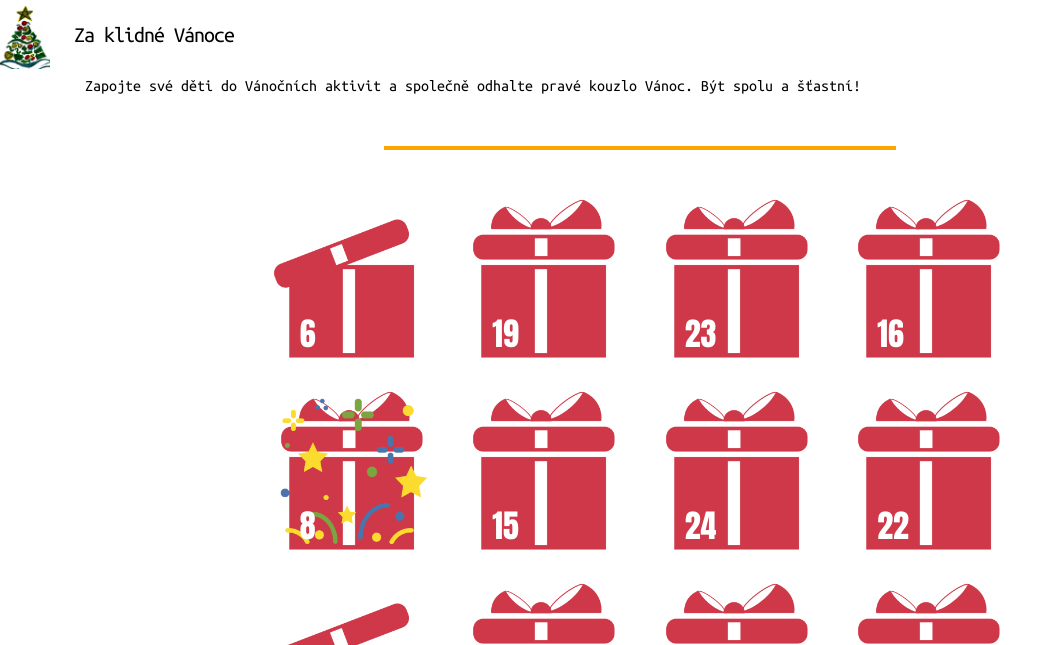
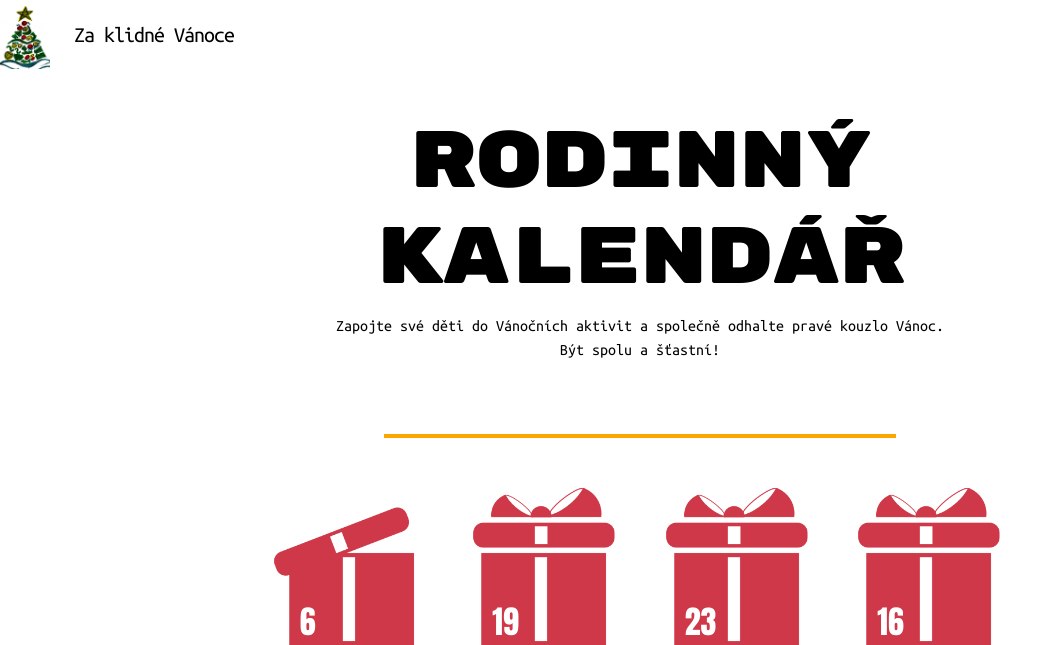
Before and after one commit to meguska/advent_calendar, a Flask app: page /sdetmi/ in a window 1280 px wide. Shown: the top 645 px of the page, without its empty margins (0-1063 px from the left). Run offline with Flask 2, Linux system fonts and the light colour scheme; some libraries are stand-ins or nearby versions.

Commit message:
rodinný kalendář hlavička

```diff
--- a/templates/sdetmi.html
+++ b/templates/sdetmi.html
@@ -1,14 +1,16 @@
 {% extends "layout.html" %} {% block content %}
-<div class="container ">
-  <div class="row">
-    <div class="col-md-12">
-      <p>
-        Zapojte své děti do Vánočních aktivit a společně odhalte pravé kouzlo
-        Vánoc. Být spolu a šťastní!
-      </p>
+<div class="container hompage_content ">
+    <div class="row">
+      <div class="col-md-12">
+             <h1 class="title">RODINNÝ KALENDÁŘ</h1>
+             <p class = text-center>Zapojte své děti do Vánočních aktivit a společně odhalte pravé kouzlo Vánoc.<br>
+              Být spolu a šťastní!</p>
+            </div>
+          </div>
+      </div>
     </div>
   </div>
-</div>
+  <br>
 
 <div class="advent-calendar-footer"></div>
 <div id="adventCalendar" class="container advent-calendar">
```
